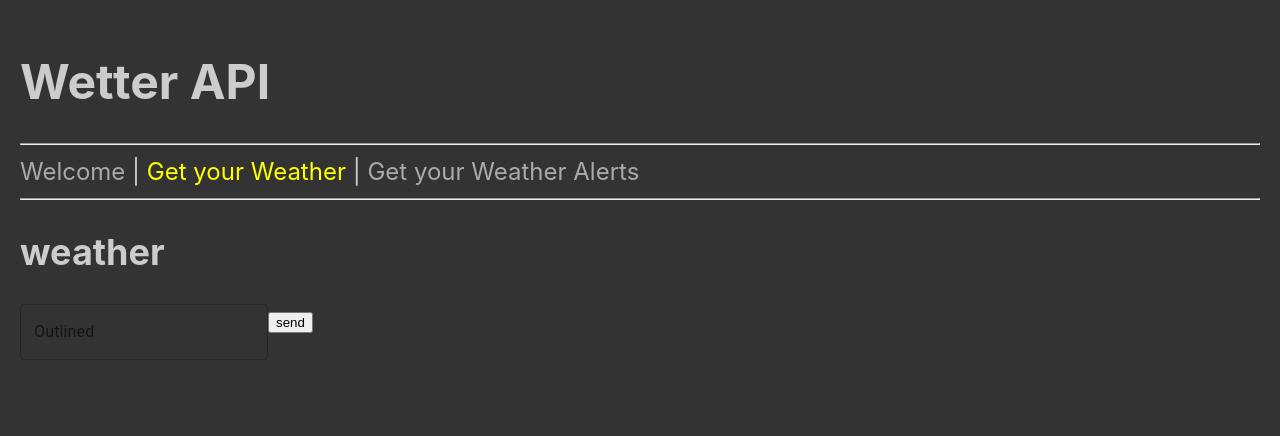
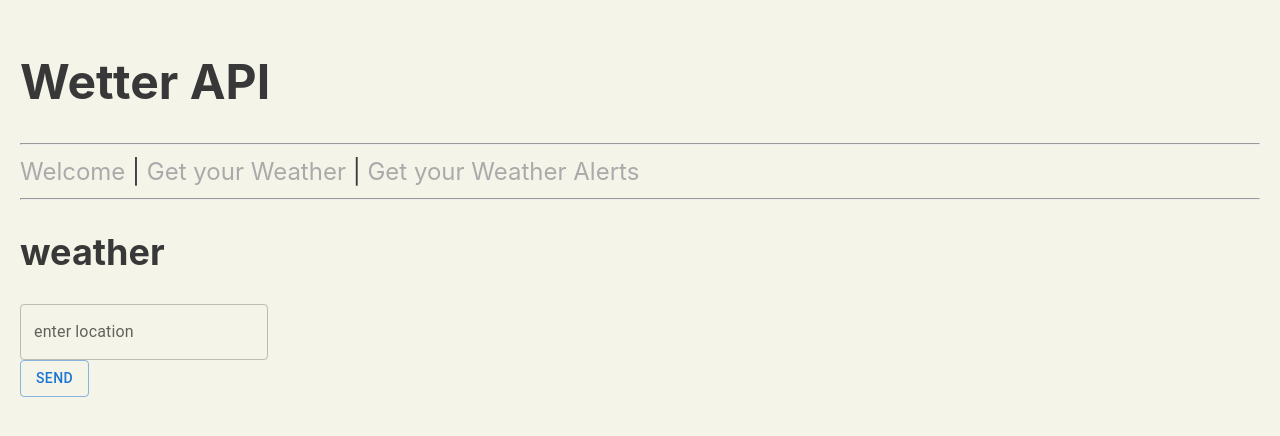
Before and after one commit to EveKlieber/weather-forecast-client, a React (Vite) app: page /getweather in a window 1280 px wide. Shown: the top 436 px of the page. Built offline with nearby package versions, Linux system fonts and the light colour scheme.

Commit message:
material ui added and colors changed

```diff
--- /dev/null
+++ b/src/App.css
@@ -0,0 +1 @@
+body{background-color:#f5f4e9;color:#383838;padding:20px;font-size:1.5rem}body a{color:#aaa;text-decoration:none}body a.active{color:3CA539}
--- a/src/App.scss
+++ b/src/App.scss
@@ -1,6 +1,6 @@
 body {
-	background-color: #333;
-	color: #ccc;
+	background-color: #F5F4E9;
+	color: #383838;
 	padding: 20px;
 	font-size: 1.5rem;
 
@@ -10,6 +10,6 @@ body {
 	}
 
 	a.active {
-		color: yellow;
+		color: 3CA539;
 	}
 }
--- a/src/pages/GetWeather.jsx
+++ b/src/pages/GetWeather.jsx
@@ -1,14 +1,16 @@
 import Box from "@mui/material/Box";
 import TextField from "@mui/material/TextField";
+import Button from "@mui/material/Button";
+import Stack from '@mui/material/Stack';
 import React, { useState, useEffect } from "react";
 import { getWeather } from "../../helpers/helpers";
 
 export const GetWeather = () => {
   const [input, setInput] = useState("");
 
-	const handleClick = (e) => {
-		getWeather(input);
-	}
+  const handleClick = e => {
+    getWeather(input);
+  };
 
   return (
     <div className="page_weather">
@@ -16,18 +18,19 @@ export const GetWeather = () => {
 
       <TextField
         id="outlined-basic"
-        label="Outlined"
+        label="enter location"
         variant="outlined"
         onChange={e => {
           setInput(e.target.value);
           console.log(e.target.value);
         }}
       />
+      <Stack spacing={2} direction="row">
+        <Button variant="outlined" onClick={handleClick}>
+          send
+        </Button>
+      </Stack>
 
-			<button
-				onClick={handleClick}
-				>send
-				</button>
     </div>
   );
 };
```
